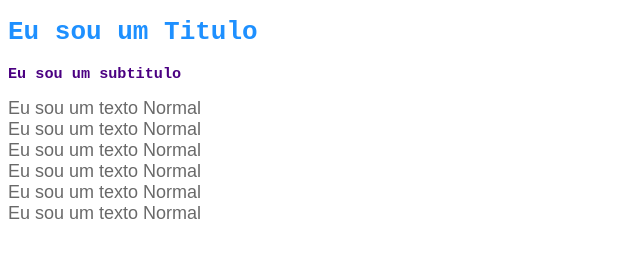
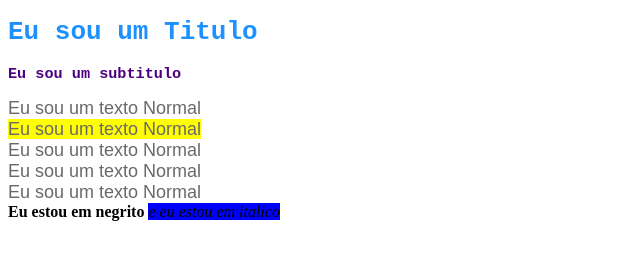
Before and after one commit to GabrielDeMirandaMello/Projeto-Gabriel-Miranda-Mello, a plain HTML site: page index.html in a window 1280 px wide. Shown: the whole page, without its empty margins (0-640 px from the left). Drawn offline with Linux system fonts and the light colour scheme.

Commit message:
CSS fora do arquivo HTML

```diff
--- a/index.html
+++ b/index.html
@@ -5,27 +5,17 @@
     <meta http-equiv="X-UA-Compatible" content="IE=edge">
     <meta name="viewport" content="width=device-width, initial-scale=1.0">
     <title>Projeto IOT Revolucionario</title>
-    <style>
-       h1 {
-        color: dodgerblue; font-family: monospace;
-       }
-       h3 {
-        color: indigo; font-family: monospace;
-       }
-       span {
-        color: dimgray; font-family: Arial; font-size: 18px;
-       }
-    </style>
+    <link rel="stylesheet" href="style.css">
 </head>
 <body>
     <h1 >Eu sou um Titulo</h1>
     <h3 >Eu sou um subtitulo</h3>
     <span >Eu sou um texto Normal</span><br>
+    <span class="destaque">Eu sou um texto Normal</span><br>
     <span >Eu sou um texto Normal</span><br>
     <span >Eu sou um texto Normal</span><br>
     <span >Eu sou um texto Normal</span><br>
-    <span >Eu sou um texto Normal</span><br>
-    <span >Eu sou um texto Normal</span>
-
+    <b>Eu estou em negrito</b>
+    <i class="destaque" id="destaqueEspecial">e eu estou em italico</i>
 </body>
 </html>
--- /dev/null
+++ b/style.css
@@ -0,0 +1,17 @@
+h1 {
+color: dodgerblue; font-family: monospace;
+}
+h3 {
+color: indigo; font-family: monospace;
+}
+span {
+color: dimgray;
+font-family: Arial;
+font-size: 18px;
+}
+.destaque {
+    background-color: yellow;
+}
+#destaqueEspecial {
+    background-color: blue;
+}
```
